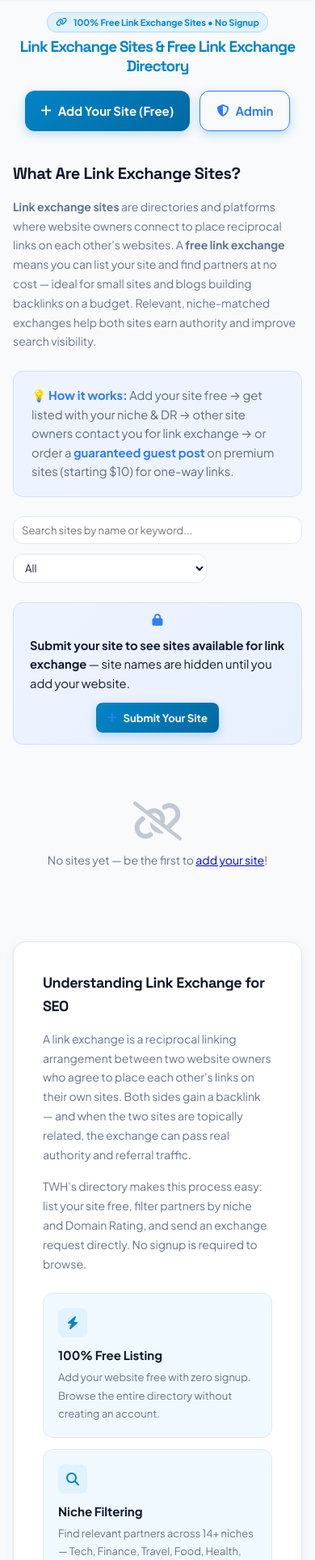
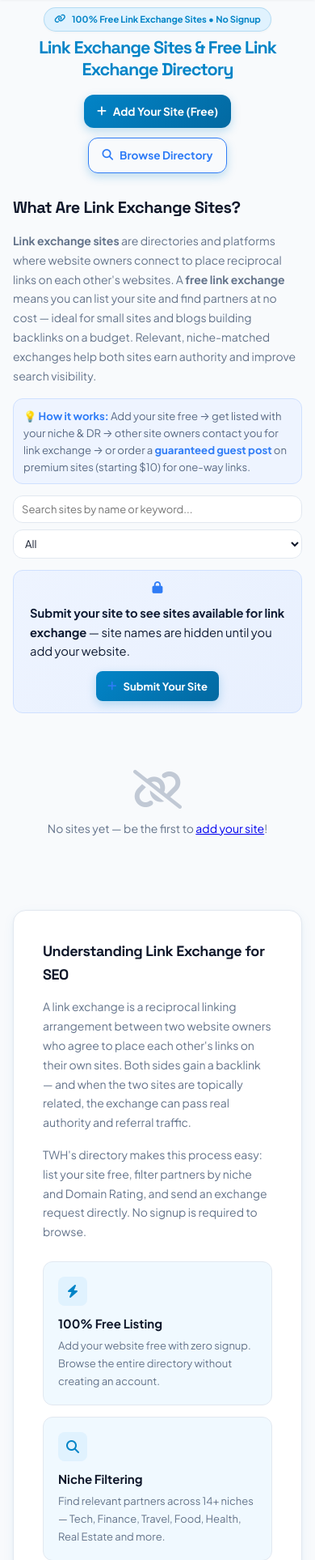
Before and after one commit to Twh-555/link-exchange, a Flask app: page / in a window 390 px wide. Shown: the part 73-2000 px from the top of the page at 81% size. Run offline with Flask 3, Linux system fonts and the light colour scheme; data that the repository does not hold is empty.

Commit message:
Mobile first-view: user-focused CTAs (Browse Directory), compact hero, search+gates in viewport

```diff
--- a/static/style.css
+++ b/static/style.css
@@ -1943,3 +1943,18 @@ textarea.form-control {
   .footer-bottom { padding: 14px 4px; font-size: 12px; }
   .footer-bottom-flex { flex-direction: column; align-items: flex-start; gap: 4px; }
 }
+
+/* ============ Mobile First-View Improvements ============ */
+@media (max-width: 640px) {
+  .hero-section { padding-top: 8px; }
+  .hero-section .hero-badge { font-size: .7rem; padding: 5px 12px; }
+  .hero-section .page-title { font-size: 1.35rem !important; line-height: 1.25; margin-bottom: 8px; }
+  .hero-section .page-subtitle { font-size: .88rem; line-height: 1.6; max-width: 100%; }
+  .hero-section .hero-actions { margin-top: 12px; gap: 8px; }
+  .hero-section .hero-actions .btn { font-size: .85rem; padding: 10px 16px; }
+  .hero-section + .content-article { margin-top: 18px !important; }
+  .hint-box { font-size: .82rem; padding: 10px 12px; line-height: 1.6; margin: 14px 0; }
+  .filter-bar { flex-wrap: wrap; gap: 8px; margin: 14px 0; }
+  .filter-bar .form-control { min-width: 0; flex: 1 1 100%; }
+  .filter-bar select { max-width: 100% !important; }
+}
--- a/templates/index.html
+++ b/templates/index.html
@@ -80,7 +80,7 @@
   </p>
   <div class="hero-actions" style="margin-top:18px;display:flex;gap:12px;justify-content:center;flex-wrap:wrap">
     <a class="btn btn-primary" href="{{ url_for('submit') }}"><i class="fa-solid fa-plus"></i> Add Your Site (Free)</a>
-    <a class="btn btn-primary btn-outline" href="{{ url_for('admin') }}"><i class="fa-solid fa-shield-halved"></i> Admin</a>
+    <a class="btn btn-primary btn-outline" href="#directory"><i class="fa-solid fa-magnifying-glass"></i> Browse Directory</a>
   </div>
 </section>
 
@@ -115,7 +115,7 @@
   <a class="btn btn-primary btn-sm" href="{{ url_for('submit') }}"><i class="fa-solid fa-plus"></i> Submit Your Site</a>
 </div>
 
-<div class="directory-wrap locked" id="directoryWrap">
+<div class="directory-wrap locked" id="directoryWrap" style="scroll-margin-top:80px">
   <div class="directory-grid" id="grid">
     {% for s in sites %}
     <div class="site-card" data-name="{{ s.site_name.lower() }}" data-niche="{{ s.niche }}">
```
